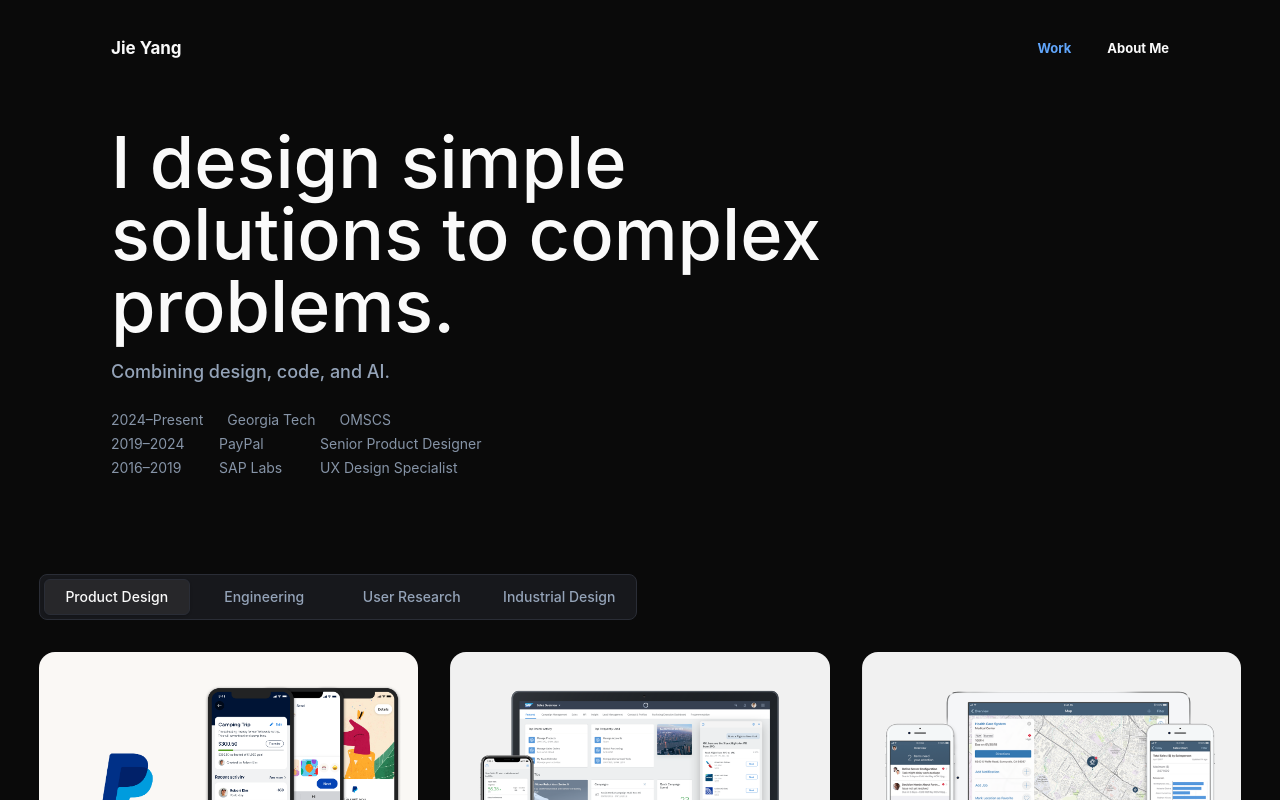
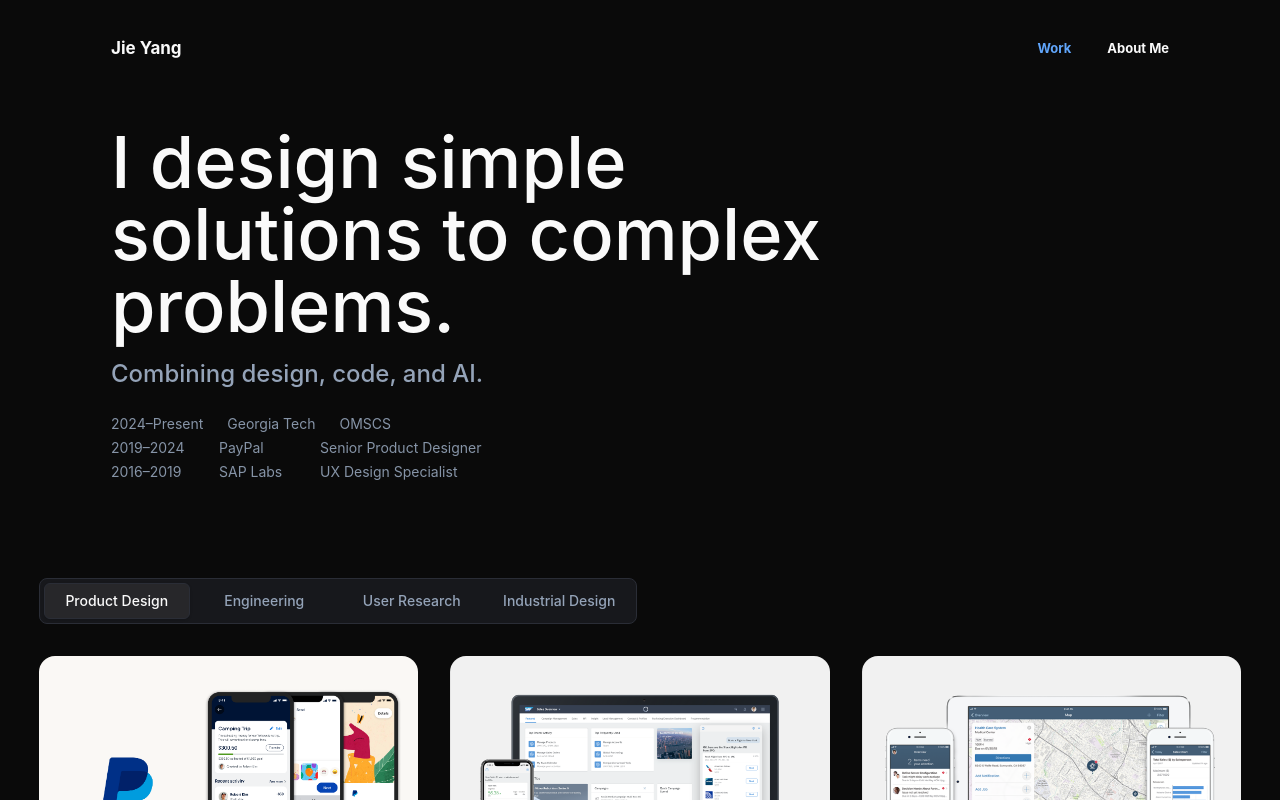
Before and after one commit to JYtheSang/Porforlio-Website, a Next.js app: page / in a window 1280 px wide. Shown: the top 800 px of the page. Built offline with nearby package versions, Linux system fonts and the light colour scheme.

Commit message:
Upsize text

```diff
--- a/src/components/hero.tsx
+++ b/src/components/hero.tsx
@@ -17,7 +17,7 @@
           I design simple solutions to complex problems.
         </motion.span>
         <motion.span
-          className="block mt-4 text-lg text-[#94a3b8]"
+          className="block mt-4 text-2xl text-[#94a3b8]"
           initial={{ opacity: 0, y: 0 }}
           animate={{ opacity: 1, y: 0 }}
           transition={{ duration: 1.5, delay: 0.8, ease }}
```
